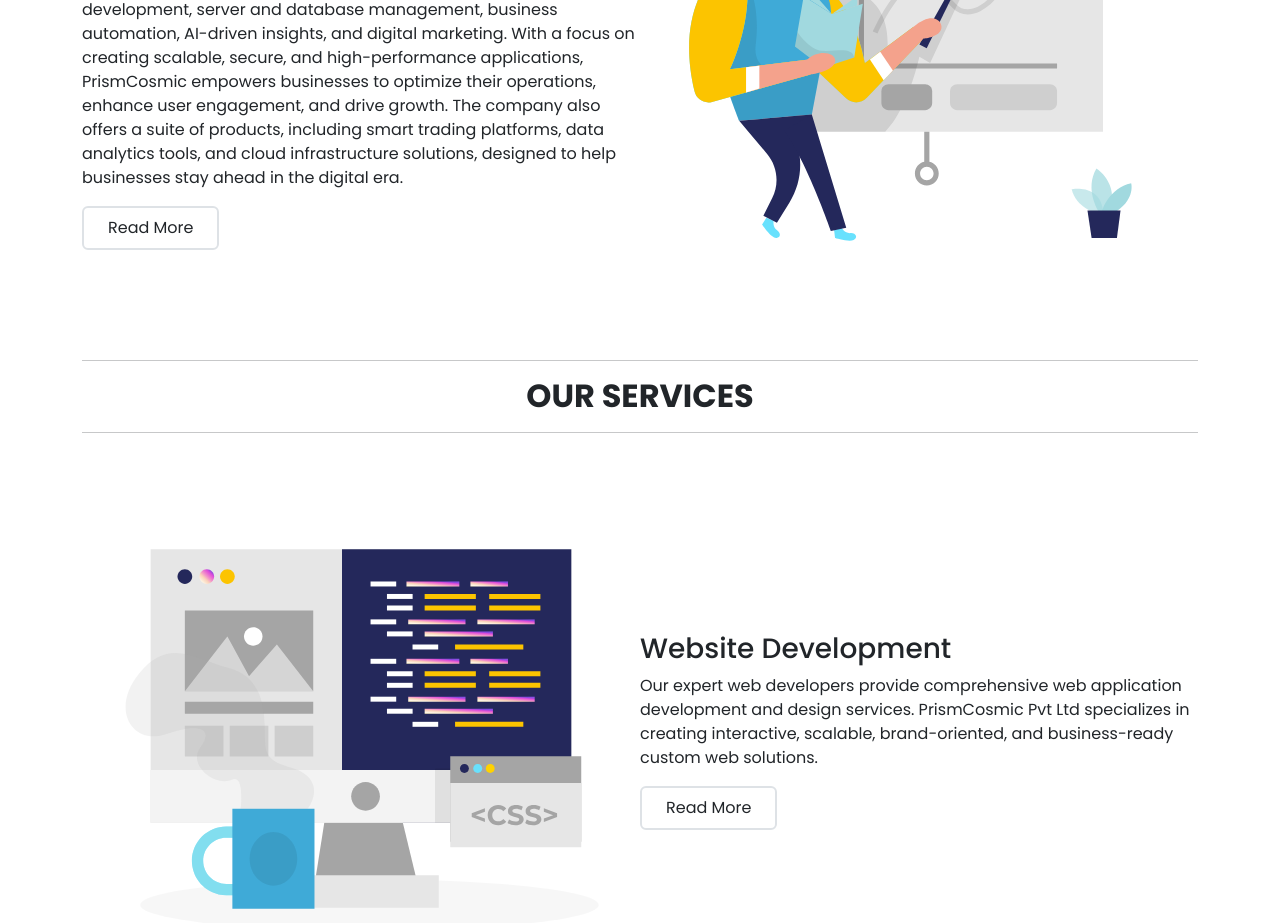
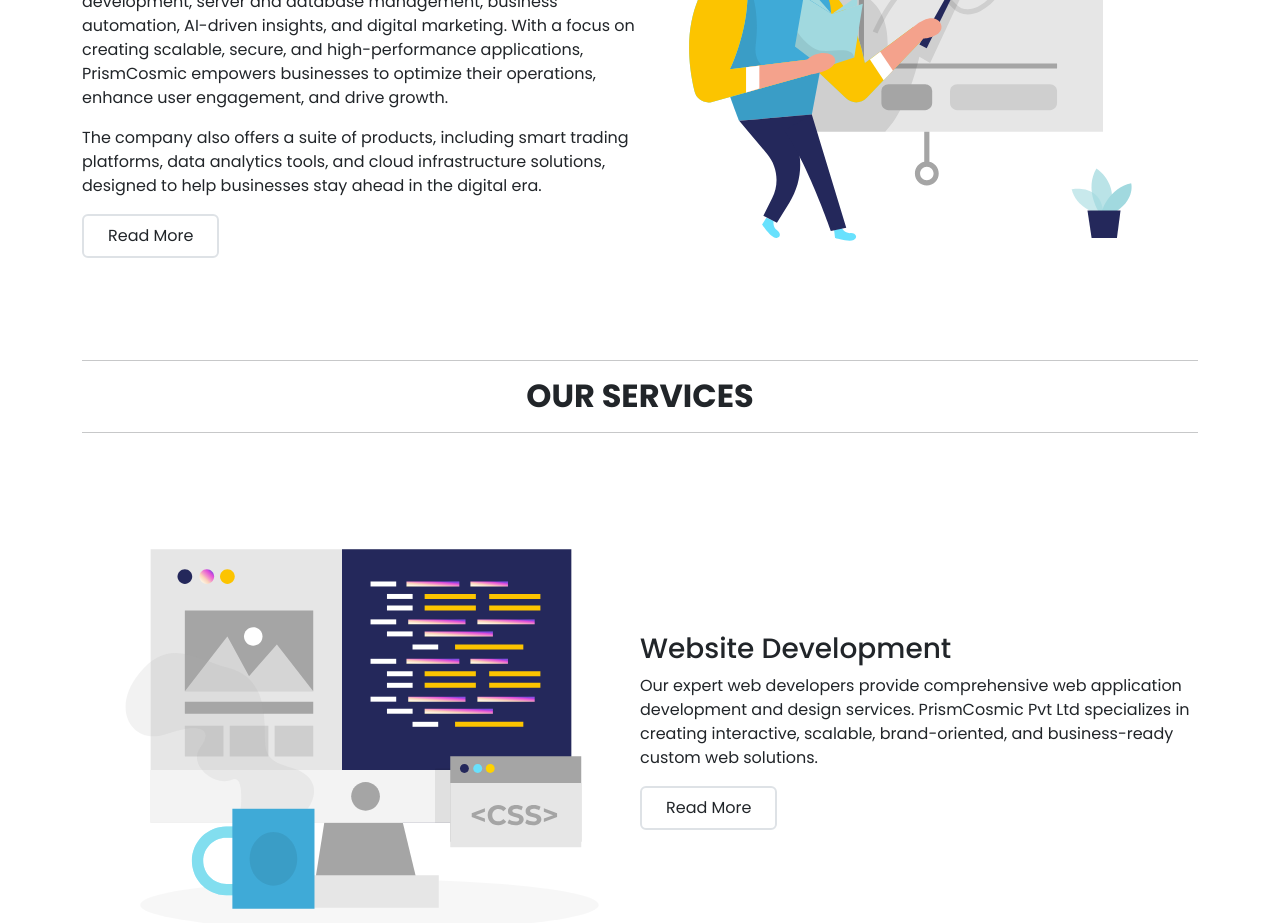
Before and after one commit to prismcosmic-git/verceldeploy, a React (Create React App) app: page / in a window 1280 px wide. Shown: the part 1140-2063 px from the top of the page. Built offline with nearby package versions, Linux system fonts and the light colour scheme.

Commit message:
Update About.js

```diff
--- a/src/comp/About.js
+++ b/src/comp/About.js
@@ -12,7 +12,10 @@ export default function About() {
         </div>
         <div className='col-md-6 my-auto'>
           <h3 className='mb-2'>Crafting IT Solutions That Propel Your Business Forward</h3>
-         <p><strong>PrismCosmic Pvt. Ltd.</strong> is an innovative technology company specializing in cutting-edge solutions across mobile and web app development, server and database management, business automation, AI-driven insights, and digital marketing. With a focus on creating scalable, secure, and high-performance applications, PrismCosmic empowers businesses to optimize their operations, enhance user engagement, and drive growth. The company also offers a suite of products, including smart trading platforms, data analytics tools, and cloud infrastructure solutions, designed to help businesses stay ahead in the digital era.</p>
+        <p><strong>PrismCosmic Pvt. Ltd.</strong> is an innovative technology company specializing in cutting-edge solutions across mobile and web app development, server and database management, business automation, AI-driven insights, and digital marketing. With a focus on creating scalable, secure, and high-performance applications, PrismCosmic empowers businesses to optimize their operations, enhance user engagement, and drive growth.</p>
+
+<p>The company also offers a suite of products, including smart trading platforms, data analytics tools, and cloud infrastructure solutions, designed to help businesses stay ahead in the digital era.</p>
+
           <a type='button' href='#main' className=' px-4 py-2 rounded  border border-2 text-reset'>Read More</a>
         </div>
         <div className='col-md-6 '>
```
